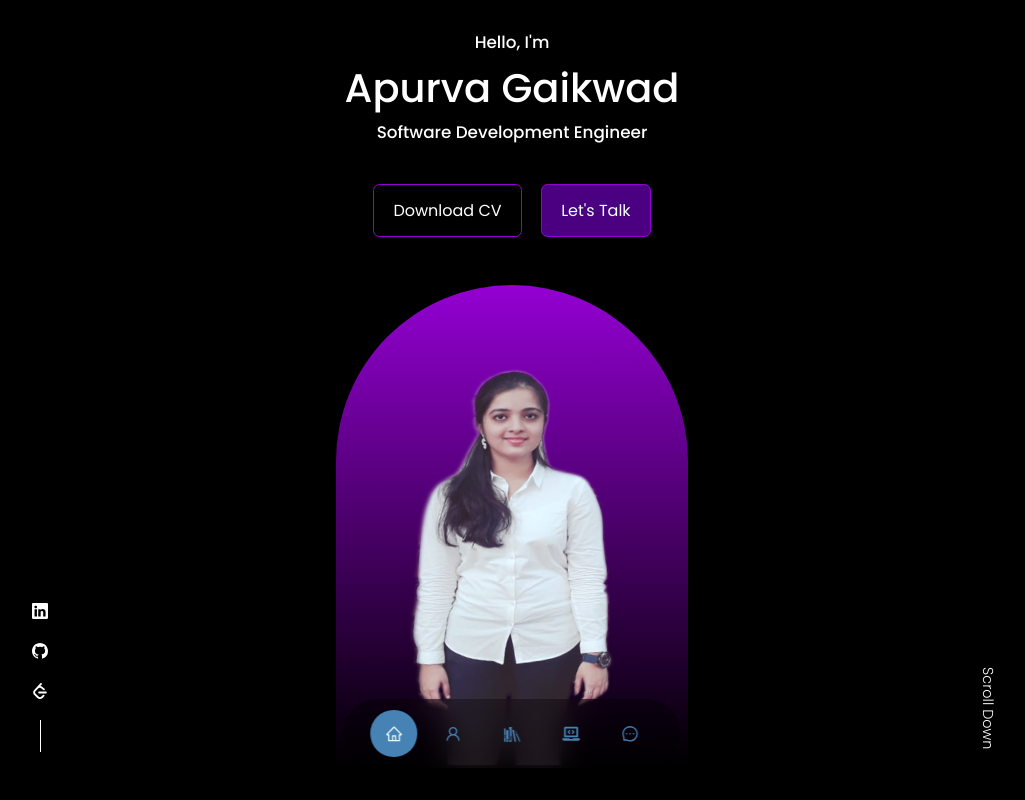
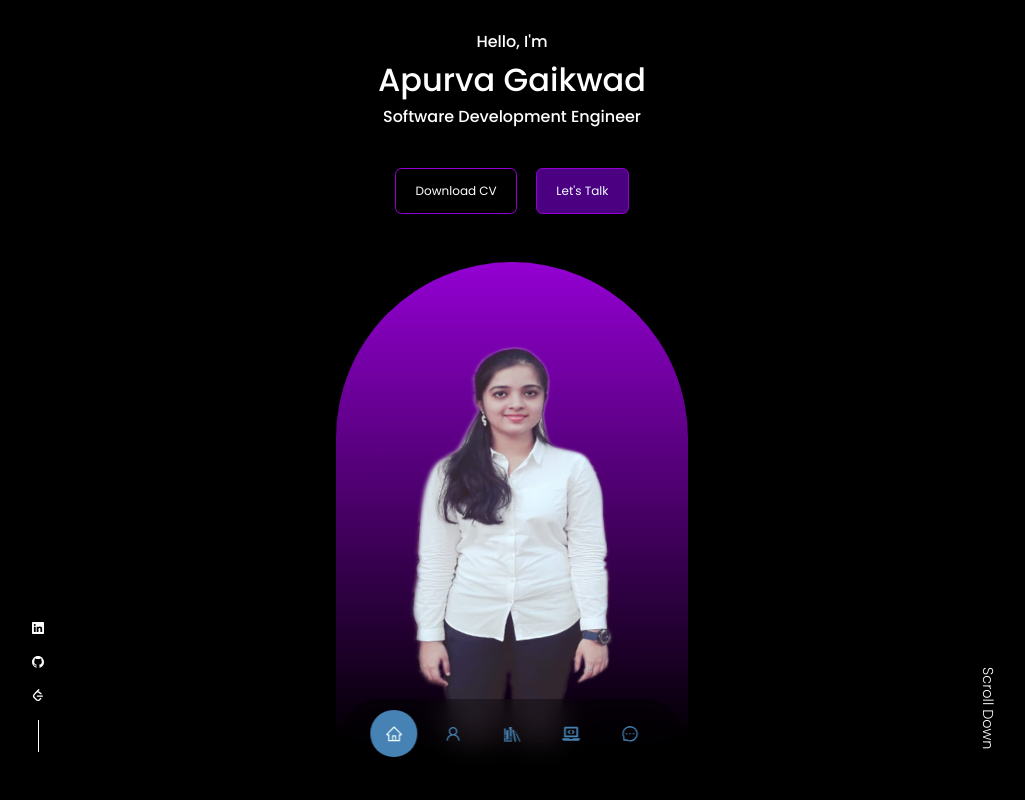
Before and after one commit to gaikwadapurva/gaikwadapurva.github.io, a React (Create React App) app: page / in a window 1280 px wide. Shown: the top 800 px of the page, without its empty margins (128-1153 px from the left). Built offline with nearby package versions, Linux system fonts and the light colour scheme.

Commit message:
CSS changes for header as per screen dimensions

```diff
--- a/src/components/header/header.css
+++ b/src/components/header/header.css
@@ -10,9 +10,172 @@ header {
     position: relative;
 }
 
+/* smartphones, iPhone, portrait 480x320 phones */
+
+@media screen and (min-width:320px) {
+    body h5 {
+        font-size: 10px;
+    }
+
+    body h1 {
+        font-size: 20px;
+    }
+
+    .cta {
+        display: flex;
+        margin-top: 1rem;
+        gap: 10px;
+        height: fit-content;
+        justify-content: center;
+    }
+
+    .me {
+        background: linear-gradient(var(--color-hover), transparent);
+        width: 80%;
+        height: 30rem;
+        position: absolute;
+        left: 10%;
+        border-radius: 12rem 12rem 0 0;
+        padding: 5rem 1.5rem 1.5rem 1.5rem;
+        margin-top: 2rem;
+        overflow: hidden;
+    }
+
+    .me img {
+        transform: rotate(-5.5deg);
+    }
+
+    .header__socials, .scroll__down {
+        display: none;
+    }
+
+    a {
+        font-size: 10px;
+    }
+
+    .btn {
+        padding: 8px 10px;
+    }
+}
+
+/* portrait e-readers (Nook/Kindle), smaller tablets @ 600 or @ 640 wide. */
+
+@media screen and (min-width:481px) {
+    body h5 {
+        font-size: 12px;
+    }
+
+    body h1 {
+        font-size: 24px;
+    }
+
+    cta {
+        margin-top: 1.5rem;
+    }
+
+    a {
+        font-size: 12px;
+    }
+
+    .me {
+        margin-top: 2.5rem;
+    }
+
+    .btn {
+        padding: 0.5rem 0.9rem;
+    }
+}
+
+/* portrait tablets, portrait iPad, landscape e-readers, landscape 800x480 or 854x480 phones */
+
+@media screen and (min-width:641px) {
+    header {
+        height: 68vh;
+    }
+
+    body h5 {
+        font-size: medium;
+    }
+
+    body h1 {
+        font-size: xx-large;
+    }
+
+    .cta {
+        margin-top: 2.5rem;
+        gap: 1.2rem;
+    }
+
+    .me {
+        background: linear-gradient(var(--color-hover), transparent);
+        width: 22rem;
+        height: 30rem;
+        position: absolute;
+        left: calc(50% - 11rem);
+        margin-top: 3rem;
+        border-radius: 12rem 12rem 0 0;
+        overflow: hidden;
+        padding: 5rem 1.5rem 1.5rem 1.5rem;
+    }
+
+    .header__socials {
+        display: flex;
+        flex-direction: column;
+        align-items: center;
+        gap:0.8rem;
+        position: absolute;
+        left: 0;
+        bottom: 3rem;
+    }
+
+    .header__socials a {
+        color: var(--color-white);
+    }
+
+    .header__socials a:hover {
+        color: var(--color-primary);
+    }
+
+    .header__socials::after {
+        content: '';
+        width: 1px;
+        height: 2rem;
+        background: var(--color-white);
+    }
+
+    .scroll__down {
+        display: block;
+        position: absolute;
+        align-self: center;
+        right: -2.3rem;
+        bottom: 5rem;
+        transform: rotate(90deg);
+        font-weight: 300;
+        font-size: 0.9rem;
+    }
+
+    .scroll__down:hover {
+        color: var(--color-primary);
+    }
+}
+
+/* big landscape tablets, laptops, and desktops */
+
+@media screen and (min-width:1025px) {
+    header {
+        height: 100vh;
+    }
+}
+
+/* .header__container {
+    text-align: center;
+    height: 100%;
+    position: relative;
+}
+
 /* =============================== CTA =============================== */
 
-.cta {
+/* .cta {
     margin-top: 2.5rem;
     display: flex;
     gap: 1.2rem;
@@ -21,7 +184,7 @@ header {
 
 /* =============================== HEADER SOCIALS =============================== */
 
-.header__socials {
+/* .header__socials {
     display: flex;
     flex-direction: column;
     align-items: center;
@@ -48,7 +211,7 @@ header {
 
 /* =============================== ME =============================== */
 
-.me {
+/* .me {
     background: linear-gradient(var(--color-hover), transparent);
     width: 22rem;
     height: 30rem;
@@ -66,7 +229,7 @@ header {
 
 /* =============================== SCROLL DOWN =============================== */
 
-.scroll__down {
+/* .scroll__down {
     position: absolute;
     right: -2.3rem;
     bottom: 5rem;
@@ -81,7 +244,7 @@ header {
 
 /* ================================ MEDIA QUERIES (MEDIUM DEVICES) ================================ */
 
-@media screen and (max-width: 1024px) {
+/* @media screen and (max-width: 1024px) {
     header {
         height: 68vh;
     }
@@ -89,7 +252,7 @@ header {
 
 /* ================================ MEDIA QUERIES (SMALL DEVICES) ================================ */
 
-@media screen and (max-width: 600px) {
+/* @media screen and (max-width: 600px) {
     header {
         height: 100vh;
     }
@@ -97,4 +260,4 @@ header {
     .header__socials, .scroll__down {
         display: none;
     }
-}
+} */
```
